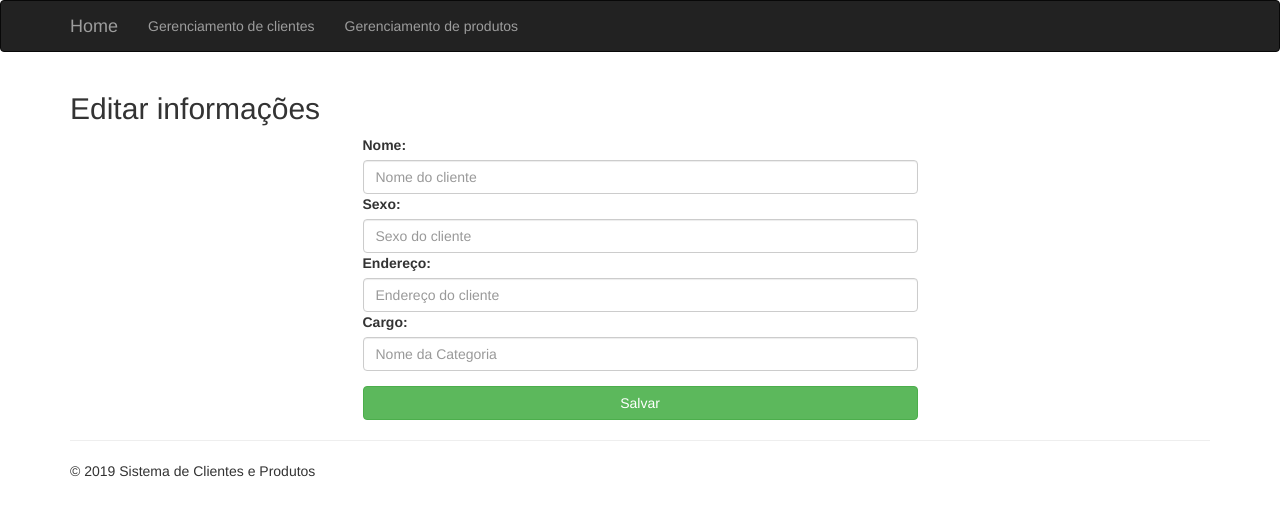
After one commit to alldevfs/CRUD-de-clientes-e-produtos---PDO, a PHP site: page /cliente-editar.php in a window 1280 px wide. The commit adds this page. Shown: the top 516 px of the page. Run offline with PHP 8.4, Linux system fonts and the light colour scheme.

Commit message:
funcionalidade inserir cliente OK, problema em editar cliente

```diff
--- a/class/Cliente.php
+++ b/class/Cliente.php
@@ -12,7 +12,7 @@ class Cliente
 	{
 		if ($id) {
 			$this->id = $id;
-			$this->carregar();
+			$this->buscar();
 		}
 	}
 
@@ -26,9 +26,31 @@ class Cliente
 		return $lista;
 	}
 
-	//function inserir
+	public function buscar(){
+		$query = "SELECT id_cliente, nome_cliente FROM cliente WHERE id_cliente = " . $this->id;
+		$conexao = Conexao::realizarConexao();
+		$resultado = $conexao->query($query);
+		$lista = $resultado->fetchAll();
+		foreach ($lista as $linha) {
+			$this->nome = $linha['nome_cliente'];
+		}
+	}
 
-	//function atualizar
+	public function inserir(){
+		$query = "INSERT INTO cliente(nome_cliente, sexo_cliente, endereco_cliente, cargo_cliente) VALUES ('" . $this->nome . "','" . $this->sexo . "','" . $this->endereco . "','" . $this->cargo . "')";
+		$conexao = Conexao::realizarConexao();
+		$conexao->exec($query);
+	}
 
-	//function excluir
+	public function atualizar(){
+		$query = "UPDATE cliente SET nome_cliente = '" . $this->nome . "', sexo_cliente = '" . $this->sexo . "', endereco_cliente = '" . $this->endereco . "', cargo_cliente = '" . $this->cargo . "' WHERE id_cliente = " . $this->id;
+		$conexao = Conexao::realizarConexao();
+		$conexao->exec($query);
+	}
+
+	public function excluir(){
+		$query = "DELETE FROM cliente WHERE id_cliente = " . $this->id;
+		$conexao = Conexao::realizarConexao();
+		$conexao->exec($query);
+	}
 }
--- /dev/null
+++ b/cliente-editar.php
@@ -0,0 +1,35 @@
+<?php require_once 'global.php' ?>
+<?php
+try {
+
+	$id = isset($_GET['id_cliente']);
+	$cliente = new Cliente($id);
+
+} catch (Exception $e) {
+	Erro::trataErro($e);
+}
+?>
+<?php require_once 'header.php' ?>
+<div class="row">
+	<div class="col-md-12">
+		<h2>Editar informações</h2>
+	</div>
+</div>
+<form action="cliente-editar-post.php" method="post">
+	<div class="row">
+		<div class="col-md-6 col-md-offset-3">
+			<div class="form-group">
+				<label for="nome">Nome: </label>
+				<input type="text" name="nome" value="<?php echo $cliente->nome ?>" class="form-control" placeholder="Nome do cliente">
+				<label for="nome">Sexo: </label>
+				<input type="text" name="sexo" value="<?php echo $cliente->sexo ?>" class="form-control" placeholder="Sexo do cliente">
+				<label for="nome">Endereço: </label>
+				<input type="text" name="endereco" value="<?php echo $cliente->endereco ?>" class="form-control" placeholder="Endereço do cliente">
+				<label for="nome">Cargo: </label>
+				<input type="text" name="cargo" value="<?php echo $cliente->cargo ?>" class="form-control" placeholder="Nome da Categoria">
+			</div>
+			<input type="submit" class="btn btn-success btn-block" value="Salvar">
+		</div>
+	</div>
+</form>
+<?php require_once 'footer.php' ?>
--- a/header.php
+++ b/header.php
@@ -21,12 +21,12 @@
                     <span class="icon-bar"></span>
                     <span class="icon-bar"></span>
                 </button>
-                <a class="navbar-brand" href="index.php">Home</a>
+                <a class="navbar-brand" href="home.php">Home</a>
             </div>
             <div id="navbar" class="navbar-collapse collapse">
                 <ul class="nav navbar-nav">
-                    <li><a href="clientes.php">Gerenciamento de clientes</a></li>
-                    <li><a href="produtos.php">Gerenciamento de produtos</a></li>
+                    <li><a href="cliente-painel.php">Gerenciamento de clientes</a></li>
+                    <li><a href="produto-painel.php">Gerenciamento de produtos</a></li>
                 </ul>
             </div><!--/.navbar-collapse -->
         </div>
```
Also changed, not shown: cliente-inserir-post.php (added, +19 -0 lines), cliente-inserir.php (added, +32 -0 lines), cliente-painel.php (renamed from Clientes.php, +7 -7 lines), cliente-editar-post.php (added), produto-painel.php (added).
